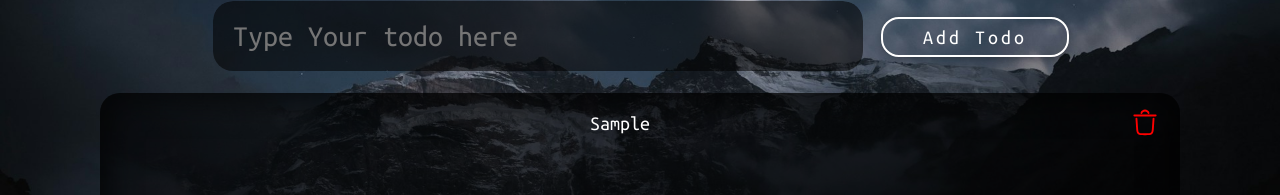
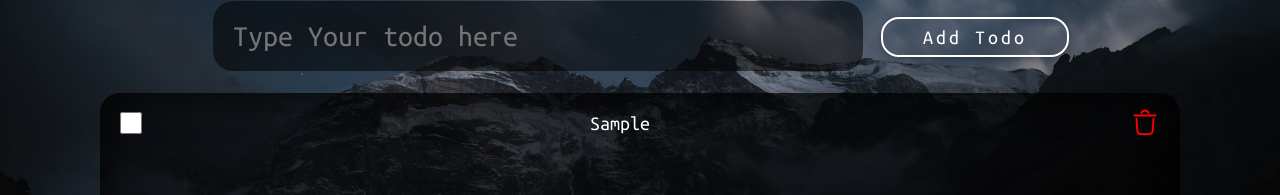
Before and after one commit to DialecticalLaw/pura-focus, a Next.js app: page /todo in a window 1280 px wide. Both pictures are taken after typing "Sample" into the empty fields and a click on the button "Add Todo". Shown: the part 130-325 px from the top of the page. Built offline with nearby package versions, Linux system fonts and the light colour scheme.

Commit message:
feat: implement todo toggle functionality

```diff
--- /dev/null
+++ b/src/components/Todos/TodoStatus/TodoStatus.module.css
@@ -0,0 +1,7 @@
+.input {
+  position: absolute;
+  left: 0;
+  width: 2.2rem;
+  height: 2.2rem;
+  padding: 1rem;
+}
--- /dev/null
+++ b/src/components/Todos/TodoStatus/TodoStatus.tsx
@@ -0,0 +1,11 @@
+'use client';
+
+import { useTodosStore } from '@/stores/useTodosStore';
+import styles from './TodoStatus.module.css';
+
+export function TodoStatus({ id }: { id: string }) {
+  const toggleTodo = useTodosStore((state) => state.toggleTodo);
+  const isDone = useTodosStore((state) => state.todos.find((todo) => todo.id === id)?.isDone);
+
+  return <input defaultChecked={isDone} onChange={() => toggleTodo(id)} className={styles.input} type="checkbox" />;
+}
--- a/src/components/Todos/Todos.module.css
+++ b/src/components/Todos/Todos.module.css
@@ -51,6 +51,11 @@
   animation: text_appear 0.3s;
 }
 
+.todo_text_done {
+  text-decoration: line-through;
+  opacity: 0.5;
+}
+
 .todo_wrapper::before {
   content: '';
   position: absolute;
--- a/src/components/Todos/Todos.tsx
+++ b/src/components/Todos/Todos.tsx
@@ -5,6 +5,7 @@ import { AddTodo } from './AddTodo/AddTodo';
 import styles from './Todos.module.css';
 import { RemoveTodo } from './RemoveTodo/RemoveTodo';
 import { ClearTodo } from './ClearTodo/ClearTodo';
+import { TodoStatus } from './TodoStatus/TodoStatus';
 
 export function Todos() {
   const todos: Todo[] = useTodosStore((state) => state.todos);
@@ -15,7 +16,8 @@ export function Todos() {
       <div className={styles.todos_list}>
         {todos.map((todo, index, arr) => (
           <div className={`${styles.todo_wrapper} ${index === arr.length - 1 ? styles.last_todo : ''}`} key={todo.id}>
-            <p className={styles.todo_text}>{todo.text}</p>
+            <TodoStatus id={todo.id} />
+            <p className={`${styles.todo_text} ${todo.isDone ? styles.todo_text_done : ''}`}>{todo.text}</p>
             <RemoveTodo id={todo.id} />
           </div>
         ))}
--- a/src/stores/useTodosStore.ts
+++ b/src/stores/useTodosStore.ts
@@ -3,6 +3,7 @@ import { create } from 'zustand';
 export interface Todo {
   id: string;
   text: string;
+  isDone: boolean;
 }
 
 interface TodosStore {
@@ -10,6 +11,7 @@ interface TodosStore {
   addTodo: (todo: Todo) => void;
   removeTodo: (id: string) => void;
   clearTodos: () => void;
+  toggleTodo: (id: string) => void;
 }
 
 export const useTodosStore = create<TodosStore>((set) => ({
@@ -20,4 +22,6 @@ export const useTodosStore = create<TodosStore>((set) => ({
   },
   removeTodo: (id: string) => set((state) => ({ todos: state.todos.filter((todo) => todo.id !== id) })),
   clearTodos: () => set({ todos: [] }),
+  toggleTodo: (id: string) =>
+    set((state) => ({ todos: state.todos.map((todo) => (todo.id === id ? { ...todo, isDone: !todo.isDone } : todo)) })),
 }));
```
